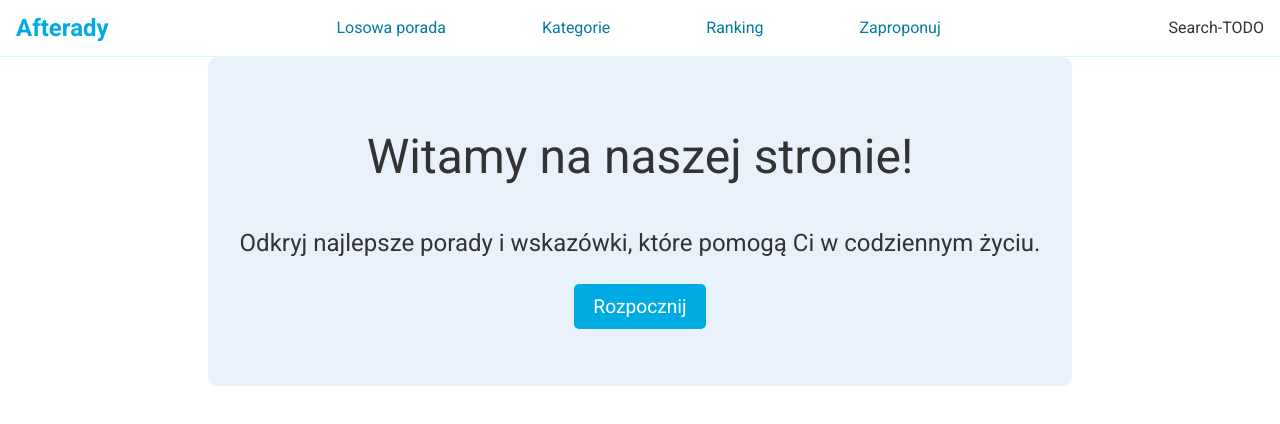
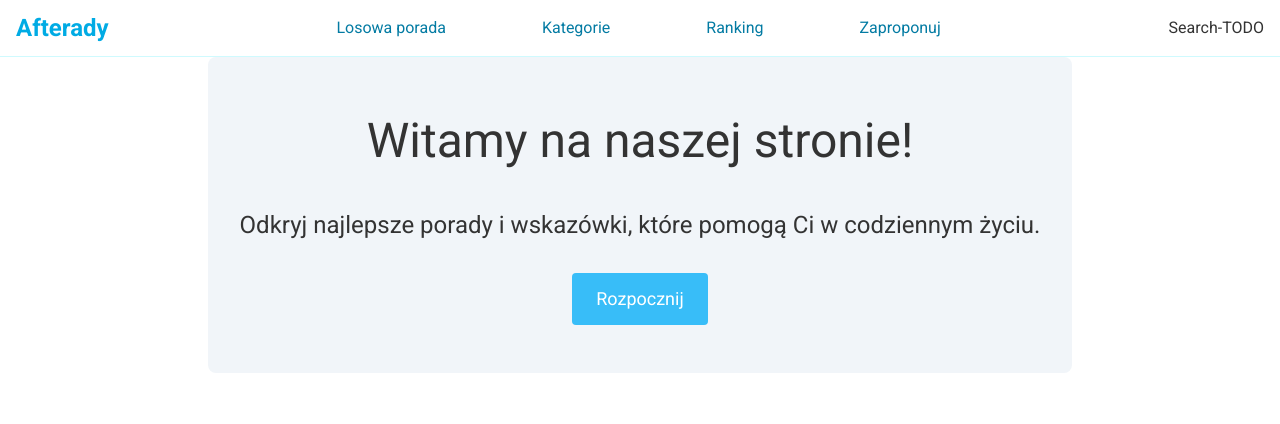
Before and after one commit to cerbin1/tips, a React (Vite) app: page / in a window 1280 px wide. Shown: the top 424 px of the page. Built offline with nearby package versions, Linux system fonts and the light colour scheme.

Commit message:
Migrate to tailwind in Home component

```diff
--- a/src/components/home/Home.jsx
+++ b/src/components/home/Home.jsx
@@ -3,16 +3,19 @@ import { Link } from "react-router-dom";
 export default function Home() {
   return (
     <>
-      <section data-testid="hero-section" className="hero">
-        <div className="hero-content">
-          <h1 className="hero-title">Witamy na naszej stronie!</h1>
-          <p className="hero-description">
+      <section
+        data-testid="hero-section"
+        className="flex justify-center text-center"
+      >
+        <div className="px-8 py-12 bg-slate-100 rounded-lg">
+          <h1>Witamy na naszej stronie!</h1>
+          <p className="text-2xl mb-8">
             Odkryj najlepsze porady i wskazówki, które pomogą Ci w codziennym
             życiu.
           </p>
-          <Link className="hero-button" to="/random">
-            Rozpocznij
-          </Link>
+          <button className="px-6 py-3 bg-sky-400 text-white text-lg rounded hover:bg-sky-500 transition-colors duration-300">
+            <Link to="/random">Rozpocznij</Link>
+          </button>
         </div>
       </section>
     </>
--- a/src/index.css
+++ b/src/index.css
@@ -45,39 +45,6 @@ h1 {
   color: #00abe4;
 }
 /* Commons end */
-
-/* Home start */
-.hero {
-  display: flex;
-  justify-content: center;
-  text-align: center;
-}
-
-.hero-content {
-  padding: 4rem 2rem;
-  background-color: #e9f1fa;
-  border-radius: 10px;
-}
-
-.hero-description {
-  font-size: 1.5rem;
-  margin-bottom: 2rem;
-}
-
-.hero-button {
-  padding: 0.7rem 1.2rem;
-  font-size: 1.2rem;
-  color: white;
-  background-color: #00abe4;
-  text-decoration: none;
-  border-radius: 5px;
-  transition: background-color 0.3s;
-}
-
-.hero-button:hover {
-  background-color: #0292c2;
-}
-/* Home end */
 
 /* Random Advice start */
 .advice {
```
Also changed, not shown: 1 other file (tests, documents, lock files or other folders).
